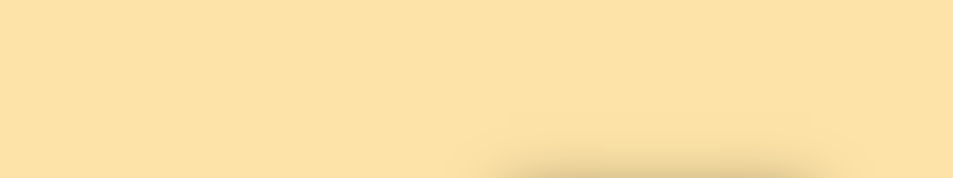
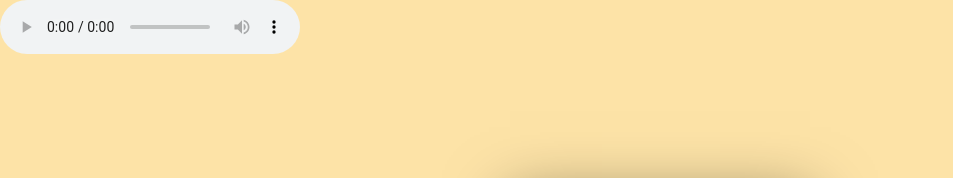
Before and after one commit to Huytc147/vy, a plain HTML site: page index.htm in a window 1280 px wide. Shown: the top 178 px of the page, without its empty margins (0-953 px from the left). Drawn offline with Linux system fonts and the light colour scheme.

Commit message:
Update index.htm

```diff
--- a/index.htm
+++ b/index.htm
@@ -8,7 +8,7 @@
 </head>
 
 <body>
-    <audio  loop autoplay>
+    <audio controls  loop autoplay>
         <source src="nhac.mp3.mp3" type="audio/mpeg">
     </audio>
 
```
